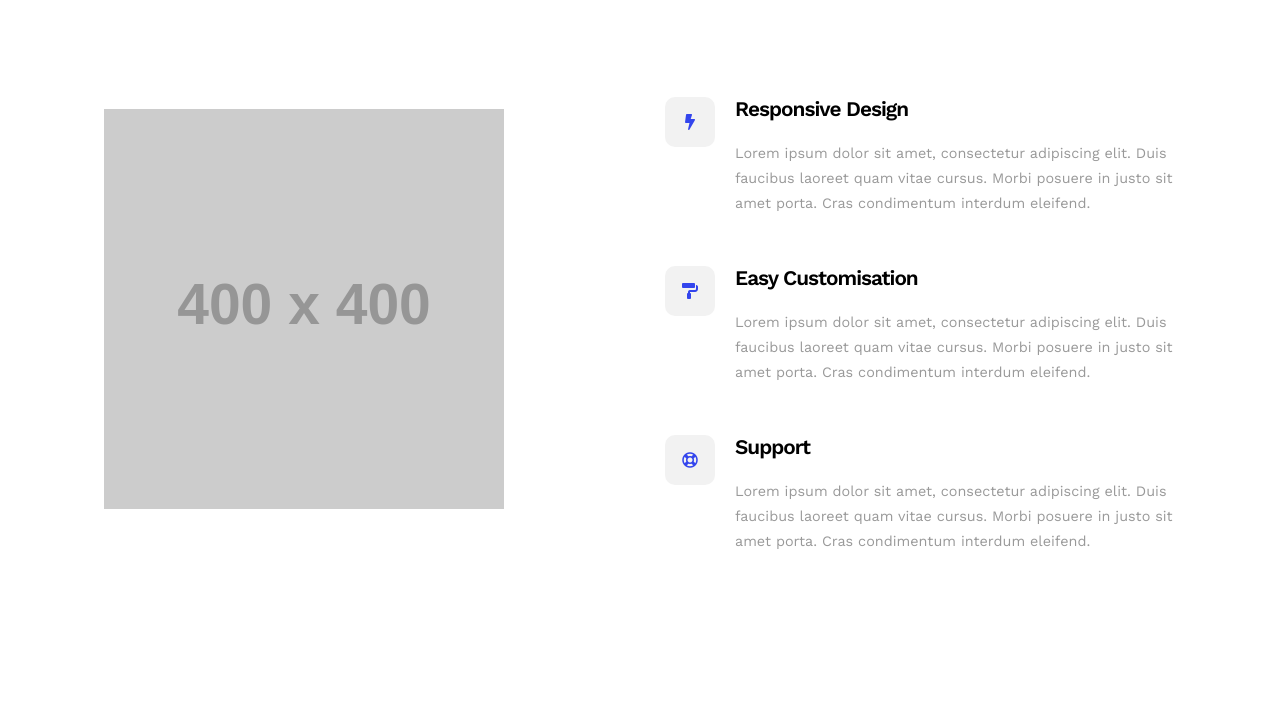
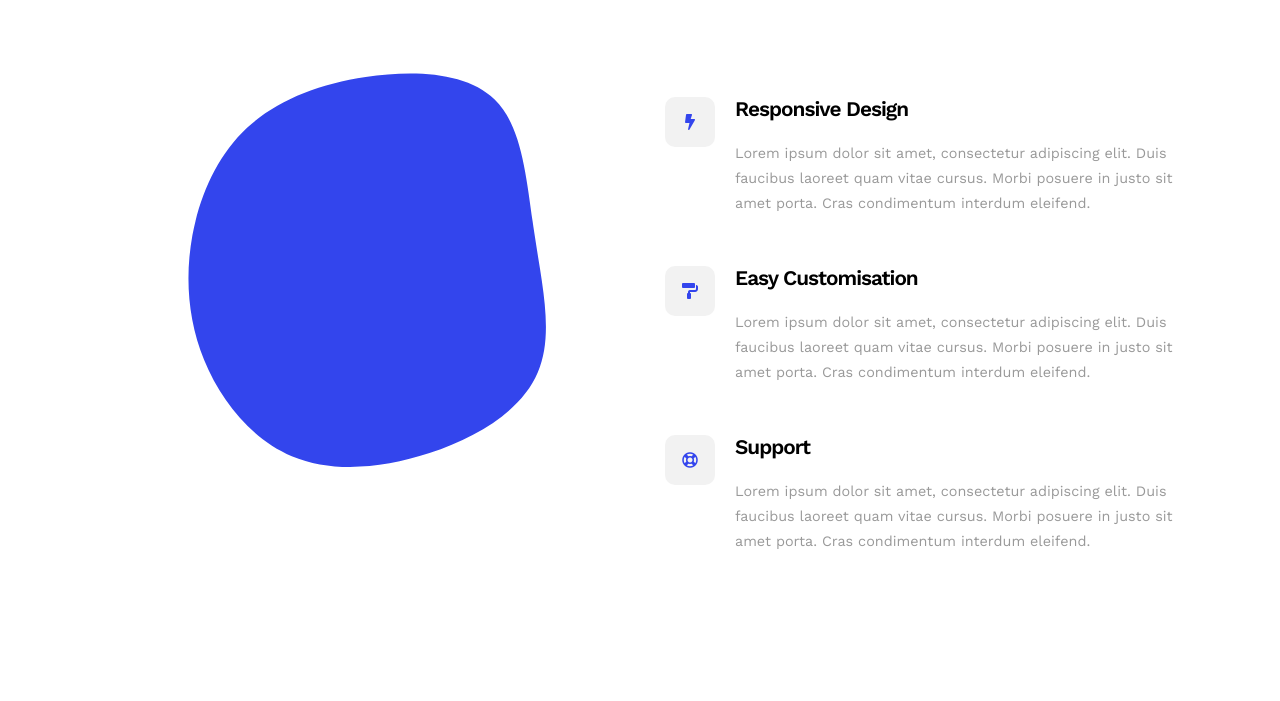
Before and after one commit to emmanuelojiji/famousui, a plain HTML site: page index.html in a window 1280 px wide. Shown: the part 1050-1751 px from the top of the page. Drawn offline with nearby package versions, Linux system fonts and the light colour scheme; placeholder pictures from the web are drawn by us.

Commit message:
More responsiveness

```diff
--- a/index.html
+++ b/index.html
@@ -50,7 +50,9 @@
         <div class="services-wrap page-container">
             <div class="services-left">
                 <h2>What's in it for you</h2>
-                <img src="https://via.placeholder.com/400" alt="">
+                <svg viewBox="0 0 200 200" xmlns="http://www.w3.org/2000/svg">
+                    <path fill="#3345ED" d="M52.9,-64.6C64,-53.8,65.3,-32.8,68.4,-12.5C71.4,7.8,76.2,27.3,69.8,42.2C63.5,57.2,46,67.7,27.4,73.8C8.8,79.9,-10.8,81.6,-26.5,75C-42.3,68.3,-54.3,53.3,-60.8,37.4C-67.3,21.5,-68.3,4.6,-65.4,-11.4C-62.4,-27.5,-55.5,-42.7,-44,-53.5C-32.4,-64.2,-16.2,-70.6,2.4,-73.4C20.9,-76.2,41.8,-75.5,52.9,-64.6Z" transform="translate(100 100)" />
+                  </svg>
             </div>
 
             <div class="services-right">
--- a/index.scss
+++ b/index.scss
@@ -111,12 +111,12 @@ header {
       margin-bottom: 30px;
       font-size: 3em;
       letter-spacing: -3px;
+
+
     }
 
-    img {
-      width: 100%;
-      max-width: 400px;
-      margin-top: 100px;
+    svg {
+
 
       @media only screen and (max-width: 664px) {
         display: none;
@@ -191,6 +191,8 @@ header {
 
   h3 {
     margin-bottom: 30px;
+    font-size: 3em;
+    letter-spacing: -3px;
   }
 
   .project-card-container {
```
Also changed, not shown: index.css, 1 other file.
